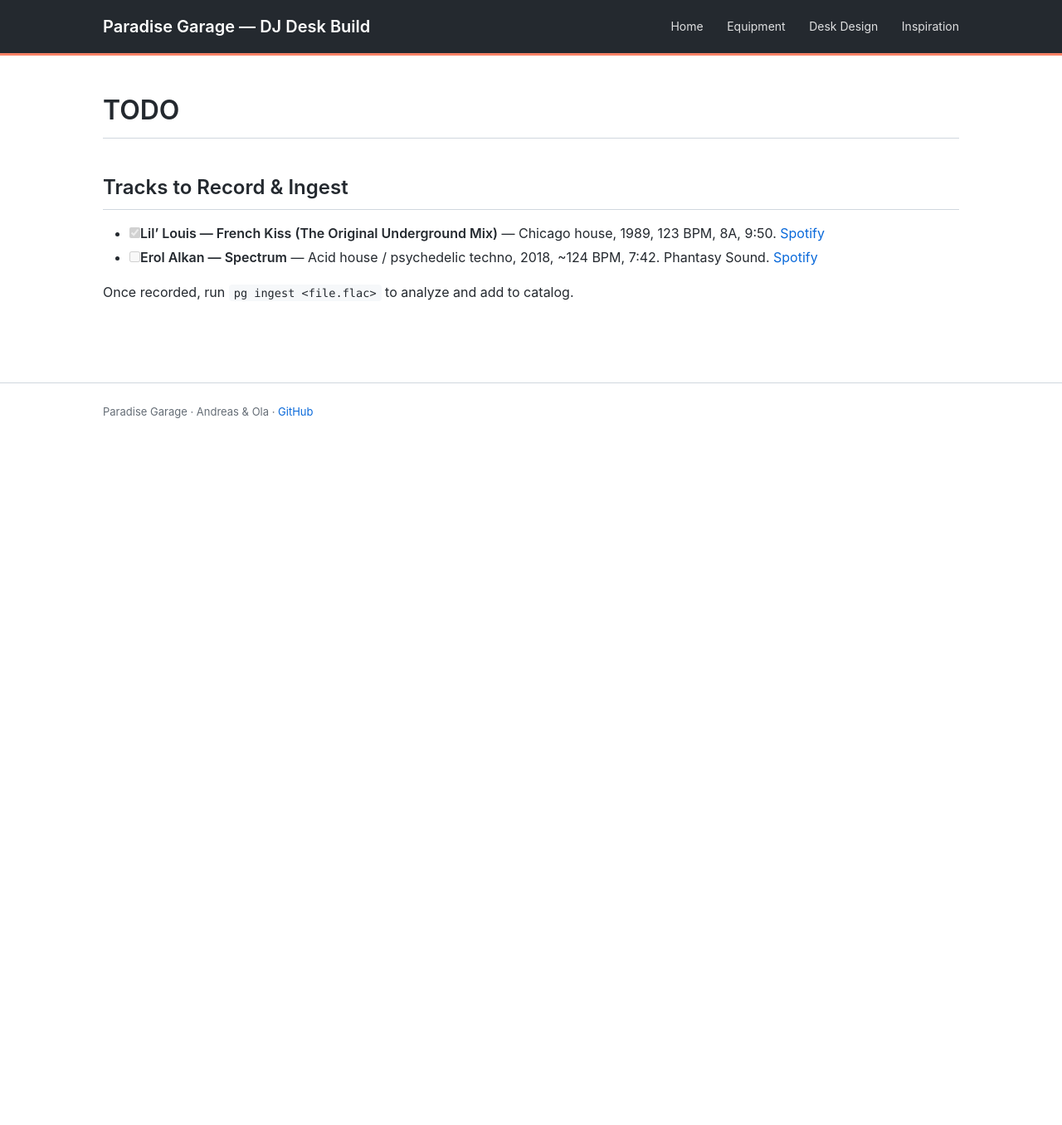
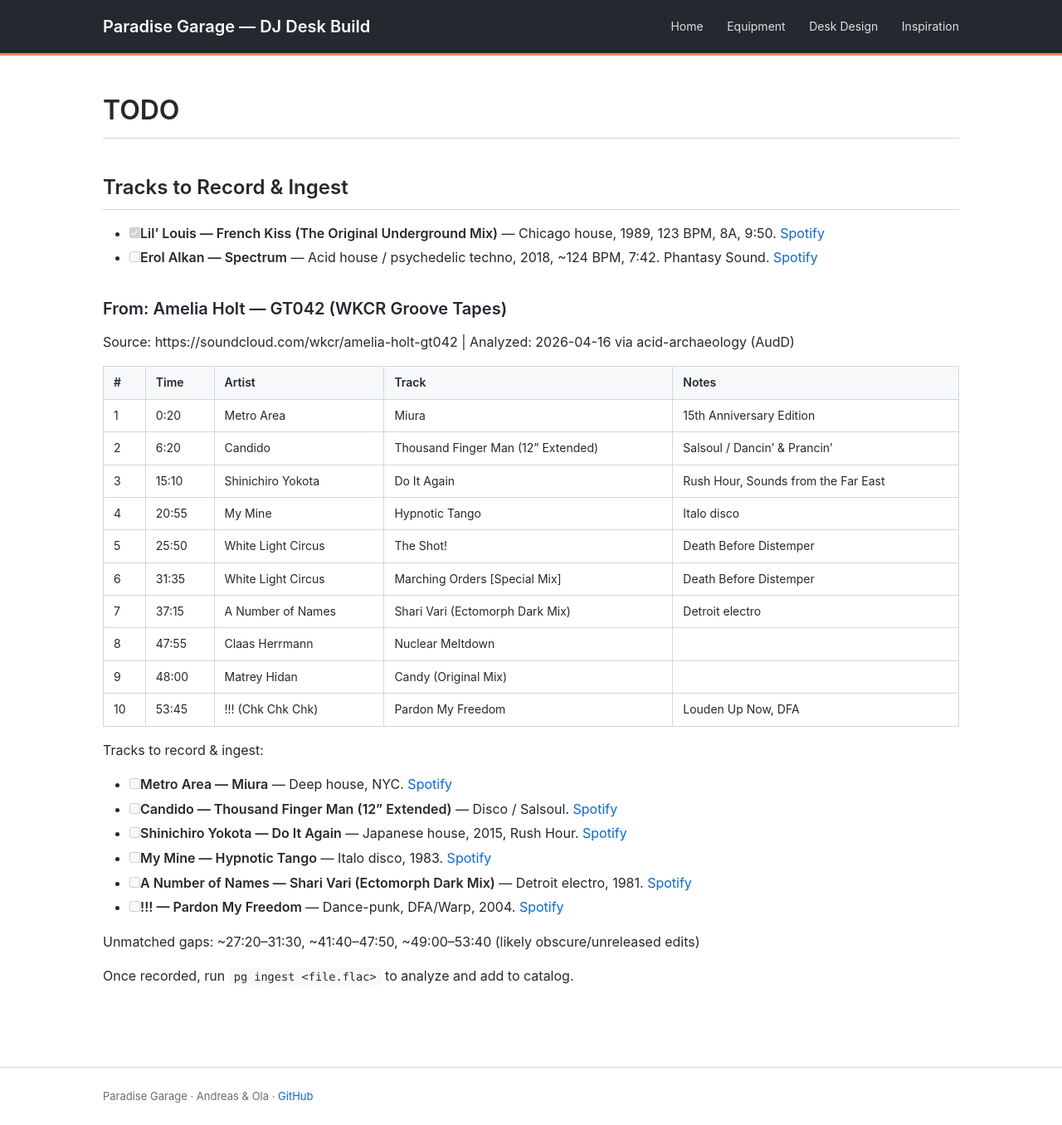
Before and after one commit to chaosisnotrandomitisrhythmic/paradise_garage, a Jekyll site: the page built from TODO.md, in a window 1280 px wide. Shown: the whole page at 83% size. Built offline with Jekyll 4.4.1, drawn with Linux system fonts in a browser that asks for light colours; before the commit the page ends 900 px from its top, so only the background shows below that.

Commit message:
feat: add Amelia Holt GT042 tracklist from acid-archaeology analysis
10 tracks identified via AudD fingerprinting (54% hit rate, 711 segments).
Source: https://soundcloud.com/wkcr/amelia-holt-gt042

Co-Authored-By: Claude Opus 4.6 (1M context) <noreply@anthropic.com>

```diff
--- a/TODO.md
+++ b/TODO.md
@@ -10,4 +10,30 @@ title: TODO
 - [x] **Lil' Louis — French Kiss (The Original Underground Mix)** — Chicago house, 1989, 123 BPM, 8A, 9:50. [Spotify](https://open.spotify.com/track/7hnqJYCKZFW7vMoykaraZG)
 - [ ] **Erol Alkan — Spectrum** — Acid house / psychedelic techno, 2018, ~124 BPM, 7:42. Phantasy Sound. [Spotify](https://open.spotify.com/track/41NLXDvpJlXHFr5DpfhZqz)
 
+### From: Amelia Holt — GT042 (WKCR Groove Tapes)
+Source: https://soundcloud.com/wkcr/amelia-holt-gt042 | Analyzed: 2026-04-16 via acid-archaeology (AudD)
+
+| # | Time | Artist | Track | Notes |
+|---|------|--------|-------|-------|
+| 1 | 0:20 | Metro Area | Miura | 15th Anniversary Edition |
+| 2 | 6:20 | Candido | Thousand Finger Man (12" Extended) | Salsoul / Dancin' & Prancin' |
+| 3 | 15:10 | Shinichiro Yokota | Do It Again | Rush Hour, Sounds from the Far East |
+| 4 | 20:55 | My Mine | Hypnotic Tango | Italo disco |
+| 5 | 25:50 | White Light Circus | The Shot! | Death Before Distemper |
+| 6 | 31:35 | White Light Circus | Marching Orders [Special Mix] | Death Before Distemper |
+| 7 | 37:15 | A Number of Names | Shari Vari (Ectomorph Dark Mix) | Detroit electro |
+| 8 | 47:55 | Claas Herrmann | Nuclear Meltdown | |
+| 9 | 48:00 | Matrey Hidan | Candy (Original Mix) | |
+| 10 | 53:45 | !!! (Chk Chk Chk) | Pardon My Freedom | Louden Up Now, DFA |
+
+Tracks to record & ingest:
+- [ ] **Metro Area — Miura** — Deep house, NYC. [Spotify](https://open.spotify.com/search/metro%20area%20miura)
+- [ ] **Candido — Thousand Finger Man (12" Extended)** — Disco / Salsoul. [Spotify](https://open.spotify.com/search/candido%20thousand%20finger%20man)
+- [ ] **Shinichiro Yokota — Do It Again** — Japanese house, 2015, Rush Hour. [Spotify](https://open.spotify.com/track/6tAdGCzNa2TtvVv8XntoA8)
+- [ ] **My Mine — Hypnotic Tango** — Italo disco, 1983. [Spotify](https://open.spotify.com/search/my%20mine%20hypnotic%20tango)
+- [ ] **A Number of Names — Shari Vari (Ectomorph Dark Mix)** — Detroit electro, 1981. [Spotify](https://open.spotify.com/search/a%20number%20of%20names%20shari%20vari)
+- [ ] **!!! — Pardon My Freedom** — Dance-punk, DFA/Warp, 2004. [Spotify](https://open.spotify.com/search/chk%20chk%20chk%20pardon%20my%20freedom)
+
+Unmatched gaps: ~27:20–31:30, ~41:40–47:50, ~49:00–53:40 (likely obscure/unreleased edits)
+
 Once recorded, run `pg ingest <file.flac>` to analyze and add to catalog.
```
